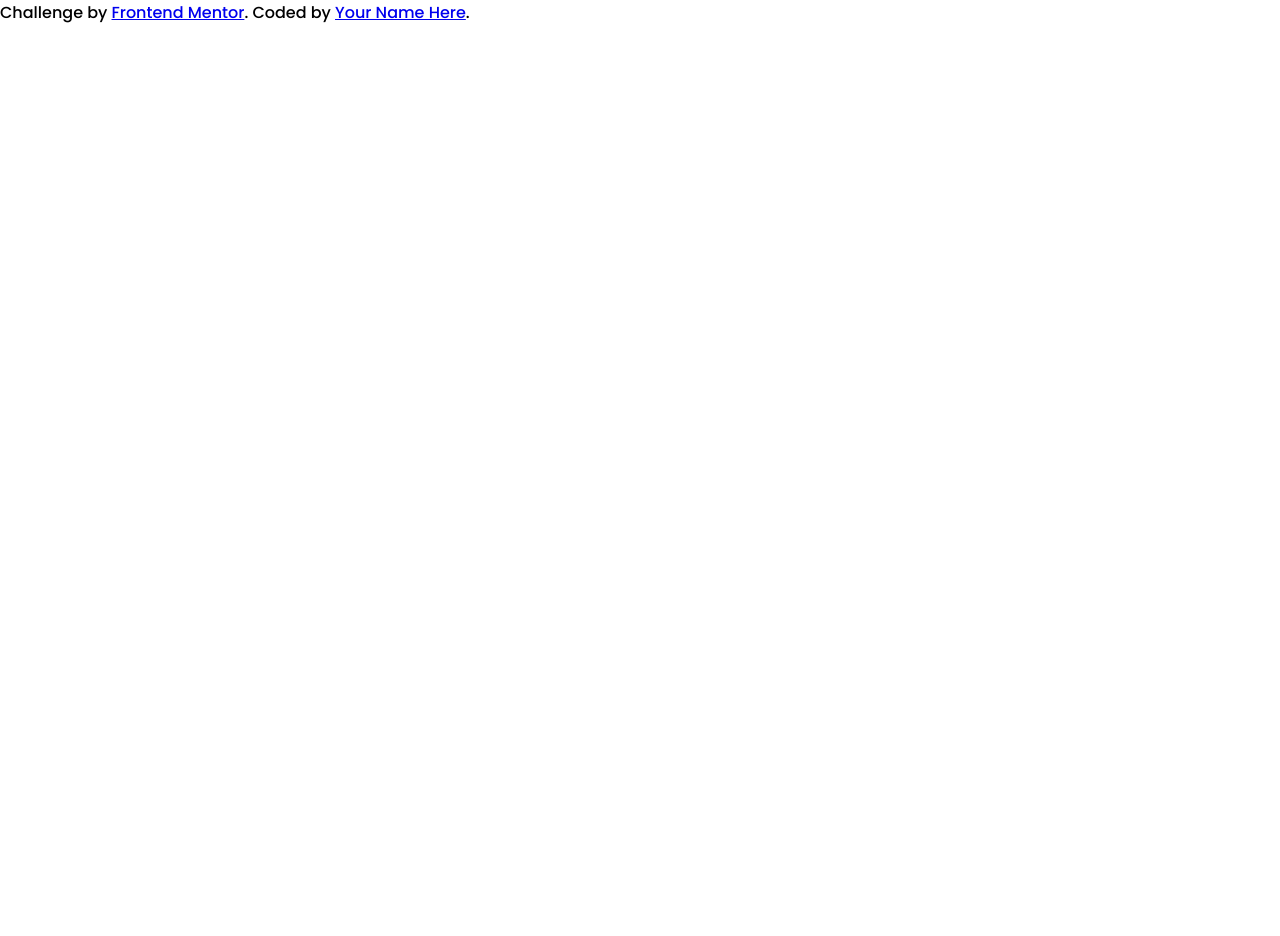
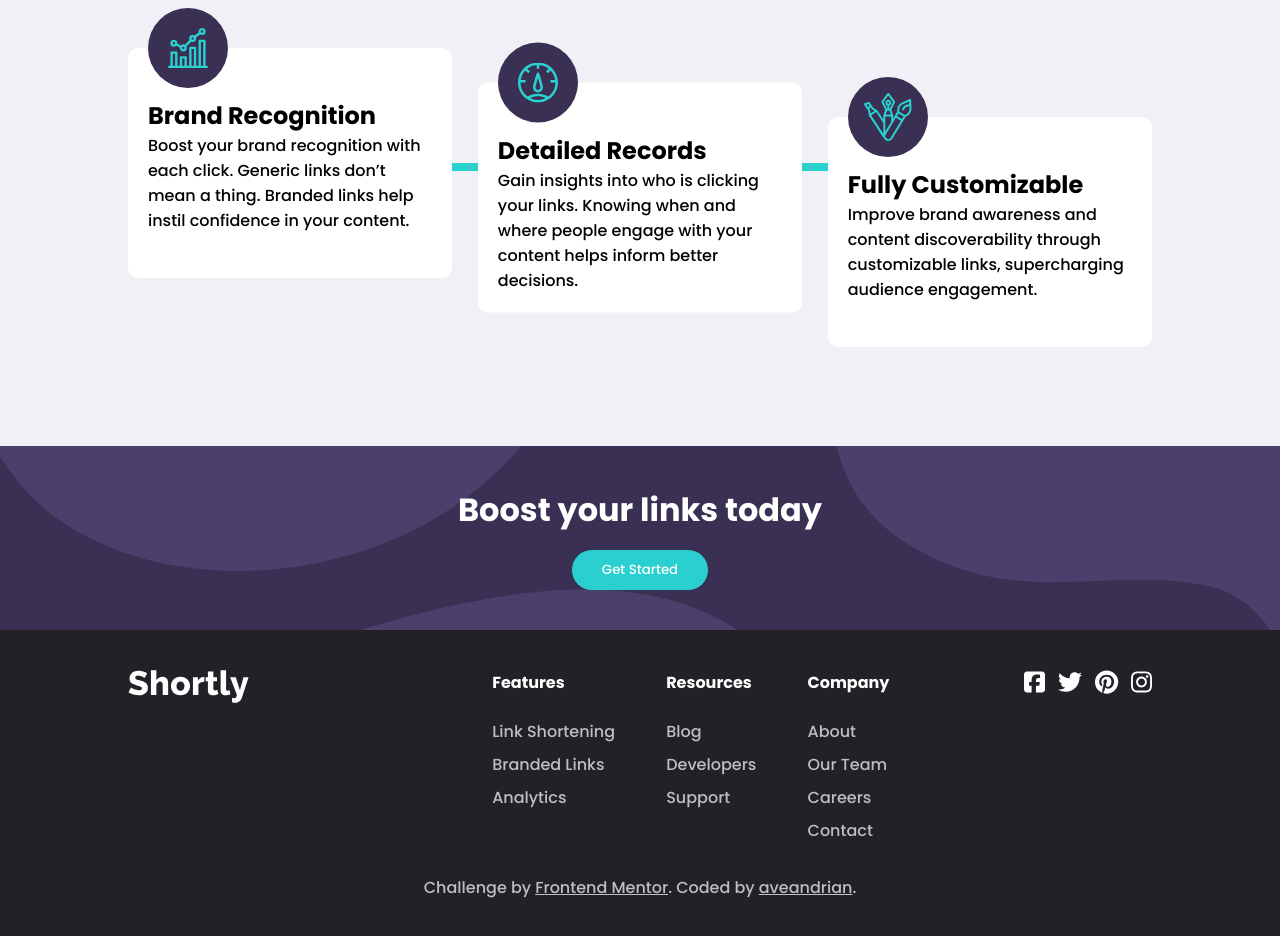
Before and after one commit to aveandrian/url-shortening-api-react, a React (Vite) app: page / in a window 1280 px wide. Shown: the part 664-1600 px from the top of the page. Before the commit the page ends 800 px from the top, so only its background shows below. Built offline with nearby package versions, Linux system fonts and the light colour scheme.

Commit message:
adds content

```diff
--- a/package.json
+++ b/package.json
@@ -11,6 +11,7 @@
   },
   "dependencies": {
     "@fortawesome/fontawesome-svg-core": "^6.4.0",
+    "@fortawesome/free-brands-svg-icons": "^6.4.0",
     "@fortawesome/free-regular-svg-icons": "^6.4.0",
     "@fortawesome/free-solid-svg-icons": "^6.4.0",
     "@fortawesome/react-fontawesome": "^0.2.0",
--- a/src/App.css
+++ b/src/App.css
@@ -56,6 +56,128 @@ body {
 }
 
 
+.stats {
+    padding-inline: 10vw;
+    padding-block: 5vh;
+    padding-bottom: 15vh;
+    display: flex;
+    flex-direction: column;
+    align-items: center;
+    background-color: #F0F1F6;
+}
+
+.stats-items-wrapper {
+    position: relative;
+    display: grid;
+    grid-template-columns: repeat(3, 1fr);
+    column-gap: 2vw;
+    margin-block: 6vh;
+}
+
+.connector {
+    position: absolute;
+    width: 100%;
+    top: 50%;
+    height: 1vh;
+    background-color: #2AD0CE;
+}
+
+.stats-item  {
+    z-index: 1;
+    background-color: white;
+    border-radius: 10px;
+    padding: 20px;
+    padding-top: 50px;
+    position: relative;
+}
+
+.stats-img-wrapper {
+    position: absolute;
+    top: 0;
+    width: 80px;
+    height: 80px;
+    border-radius: 50%;
+    background-color: #3A3053;
+    display: flex;
+    align-items: center;
+    justify-content: center;
+    transform: translateY(-50%);
+}
+
+.stats-2 {
+    transform: translateY(15%);
+}
+
+.stats-3 {
+    transform: translateY(30%);
+}
+
+.boost-section {
+    display: flex;
+    flex-direction: column;
+    align-items: center;
+    justify-content: center;
+    gap: 2vh;
+    padding-block: 5vh;
+    background: url('/images/bg-boost-desktop.svg'), #3A3053;
+}
+
+.boost-title {
+    color: white;
+    font-size: 2rem;
+}
+
+.footer-section {
+    display: flex;
+    flex-direction: column;
+    padding-inline: 10vw;
+    padding-block: 5vh;
+    background: #232027;
+}
+
+.footer-content {
+    display: flex;
+    align-items: start;
+    gap: 4vw;
+    color: white;
+}
+
+.footer-logo {
+    margin-right: 15vw;
+    filter: brightness(0)  invert(1);
+}
+
+.links-section {
+    display: flex;
+    flex-direction: column;
+    gap: 1vh
+}
+
+.links-section-title {
+    font-size: 1rem;
+    margin-bottom: 2vh;
+}
+
+.links-section a {
+    color: hsl(0, 0%, 75%);
+}
+
+.socials {
+    margin-left: auto;
+    display: flex;
+    gap: 1vw
+}
+
+.social-icon {
+    color:white;
+}
+
+.attribution, .attribution a {
+    margin-top: 4vh;
+    text-align: center;
+    color: hsl(0, 0%, 75%);
+}
+
 
 @media screen and (max-width: 950px) {
     .header-section {
@@ -85,4 +207,66 @@ body {
     .header-text {
         width: 95%;
     }
+
+
+    .stats {
+        padding-inline: 5vw;
+        align-items: center;
+        text-align: center;
+    }
+
+    .stats-items-wrapper {
+        display: flex;
+        flex-direction: column;
+        gap: 10vh;
+        margin-block: 10vh;
+    }
+
+    .stats-img-wrapper {
+        left: 50%;
+        transform: translate(-50%, -50%);
+    }
+
+    .connector {
+        position: absolute;
+        width: 2vw;
+        top: 0;
+        left: 50%;
+        transform: translateX(-50%);
+        height: 100%;
+    }
+
+    .boost-section {
+        padding-inline: 5vw;
+        padding-block: 12vh;
+        text-align: center;
+        background: url('/images/bg-boost-mobile.svg'), #3A3053;
+        background-size: 100% 100%;
+    }
+
+    .boost-title {
+        font-size: 1.8rem;
+    }
+
+
+    .footer-content {
+        flex-direction: column;
+        align-items: center;
+        text-emphasis: center;
+        gap: 5vh;
+    }
+
+    .footer-logo {
+        margin: 0;
+    }
+
+    .links-section {
+        align-items: center;
+        text-align: center;
+    }
+
+    .socials {
+        margin: 0;
+        gap: 2vw;
+    }
  }
--- a/src/App.jsx
+++ b/src/App.jsx
@@ -1,5 +1,7 @@
+import { FontAwesomeIcon } from '@fortawesome/react-fontawesome'
 import './App.css'
 import Navbar from './components/Navbar'
+import { faFacebookSquare, faTwitter, faPinterest, faInstagram } from '@fortawesome/free-brands-svg-icons'
 
 function App() {
 
@@ -17,58 +19,91 @@ function App() {
         </div>
         <img className='header-img' src='/images/illustration-working.svg'></img>
       </section>
-
+      <div className='url-shorter'>
           Shorten a link here...
 
             Shorten It!
-
-  Advanced Statistics
-
+      </div>
+      <section className='stats'>
+        <h1 className='stats-title'>Advanced Statistics</h1>
+        <p className='stats-text'>
           Track how your links are performing across the web with our
           advanced statistics dashboard.
-
-  Brand Recognition
-
+        </p>
+        <div className='stats-items-wrapper'>
+          <div className='connector'></div>
+          <div className='stats-item stats-1'>
+            <div className='stats-img-wrapper'>
+              <img className='stats-item-img' src='/images/icon-brand-recognition.svg' alt='Icon Brand Recognition'/>
+            </div>
+            <h2 className='stats-item-title'>Brand Recognition</h2>
+            <p className='stats-item-text'>
               Boost your brand recognition with each click. Generic links don’t
               mean a thing. Branded links help instil confidence in your content.
-
-  Detailed Records
-
+            </p>
+          </div>
+          <div className='stats-item stats-2'>
+            <div className='stats-img-wrapper'>
+              <img className='stats-item-img' src='/images/icon-detailed-records.svg' alt='Icon Detailed Records'/>
+            </div>
+            <h2 className='stats-item-title'>Detailed Records</h2>
+            <p className='stats-item-text'>
               Gain insights into who is clicking your links. Knowing when and where
               people engage with your content helps inform better decisions.
-
-  Fully Customizable
-
+            </p>
+          </div>
+          <div className='stats-item stats-3'>
+            <div className='stats-img-wrapper'>
+              <img className='stats-item-img' src='/images/icon-fully-customizable.svg' alt='Icon Fully Customizable' />
+            </div>
+            <h2 className='stats-item-title'>Fully Customizable</h2>
+            <p className='stats-item-text'>
               Improve brand awareness and content discoverability through customizable
               links, supercharging audience engagement.
-
-  Boost your links today
-
-  Get Started
-
-  Features
-
-  Link Shortening
-  Branded Links
-  Analytics
-
-  Resources
-
-  Blog
-  Developers
-  Support
-
-  Company
-
-  About
-  Our Team
-  Careers
-  Contact
-
+            </p>
+          </div>
+        </div>
+      </section>
+      <section className='boost-section'>
+        <h1 className='boost-title'> Boost your links today</h1>
+        <button className='get-started-btn '>Get Started</button>
+      </section>
+      <section className='footer-section'>
+        <div className='footer-content'>
+          <img className='footer-logo' src='/images/logo.svg'></img>
+          <div className='links-section'>
+            <h2 className='links-section-title'>Features</h2>
+            <a>Link Shortening</a>
+            <a>Branded Links</a>
+            <a>Analytics</a>
+          </div>
+          <div className='links-section'>
+            <h2 className='links-section-title'>Resources</h2>
+            <a>Blog</a>
+            <a>Developers</a>
+            <a>Support</a>
+          </div>
+          <div className='links-section'>
+            <h2 className='links-section-title'>Company</h2>
+            <a>About</a>
+            <a>Our Team</a>
+            <a>Careers</a>
+            <a>Contact</a>
+          </div>
+          <div className='socials'>
+            <FontAwesomeIcon icon={faFacebookSquare} size='xl' className='social-icon'/>
+            <FontAwesomeIcon icon={faTwitter} size='xl' className='social-icon'/>
+            <FontAwesomeIcon icon={faPinterest} size='xl' className='social-icon' />
+            <FontAwesomeIcon icon={faInstagram} size='xl' className='social-icon' />
+          </div>
+        </div>
         <div className="attribution">
           Challenge by <a href="https://www.frontendmentor.io?ref=challenge" target="_blank">Frontend Mentor</a>.
-    Coded by <a href="#">Your Name Here</a>.
+          Coded by <a href="https://github.com/aveandrian">aveandrian</a>.
         </div>
+      </section>
+
+
     </>
   )
 }
```
Also changed, not shown: 1 other file (tests, documents, lock files or other folders). Lines whose indentation alone changed are shown as unchanged.
